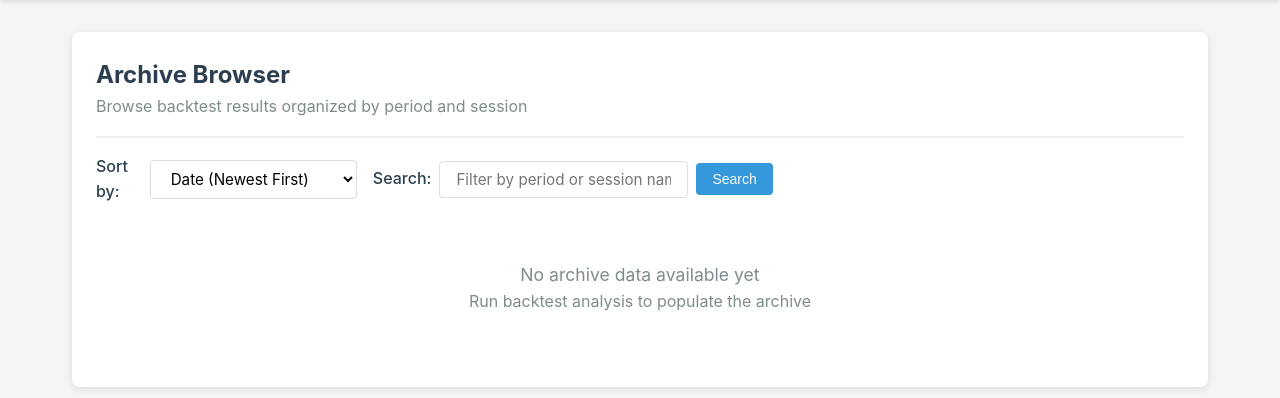
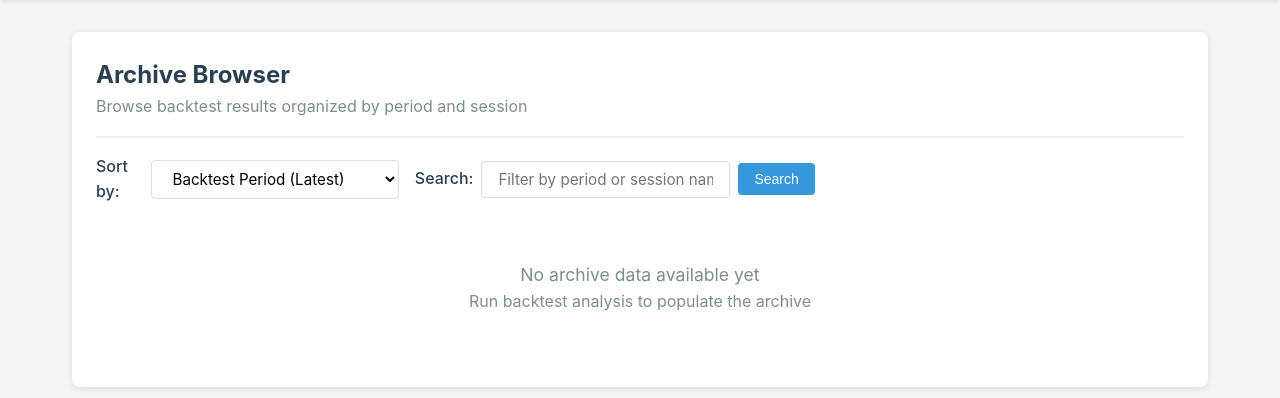
Before and after one commit to JCAMPanero23/JCAMP_FxScalper, a Flask app: page / in a window 1280 px wide. Shown: the part 74-472 px from the top of the page. Run offline with Flask 3, Linux system fonts and the light colour scheme; some libraries are stand-ins or nearby versions.

Commit message:
feat(wfo): Rename date sort labels to backtest period
Change 'Date (Newest/Oldest First)' to 'Backtest Period (Latest/Earliest)'
to clarify that sorting is by backtest data date, not import date.

Co-Authored-By: Claude Sonnet 4.5 <noreply@anthropic.com>

```diff
--- a/wfo_ui/templates/index.html
+++ b/wfo_ui/templates/index.html
@@ -39,8 +39,8 @@
                 <div style="display: flex; align-items: center; gap: 0.5rem;">
                     <label for="sort-select" style="font-weight: 500; color: #2c3e50; margin: 0;">Sort by:</label>
                     <select id="sort-select" onchange="changeSortOrder(this.value)" style="padding: 0.5rem 1rem; border: 1px solid #ddd; border-radius: 4px; background-color: white; cursor: pointer; font-size: 0.95rem;">
-                        <option value="date_newest" {% if sort_by == 'date_newest' %}selected{% endif %}>Date (Newest First)</option>
-                        <option value="date_oldest" {% if sort_by == 'date_oldest' %}selected{% endif %}>Date (Oldest First)</option>
+                        <option value="date_newest" {% if sort_by == 'date_newest' %}selected{% endif %}>Backtest Period (Latest)</option>
+                        <option value="date_oldest" {% if sort_by == 'date_oldest' %}selected{% endif %}>Backtest Period (Earliest)</option>
                         <option value="name_asc" {% if sort_by == 'name_asc' %}selected{% endif %}>Name (A-Z)</option>
                         <option value="name_desc" {% if sort_by == 'name_desc' %}selected{% endif %}>Name (Z-A)</option>
                         <option value="total_r_desc" {% if sort_by == 'total_r_desc' %}selected{% endif %}>Total R (Highest)</option>
```
